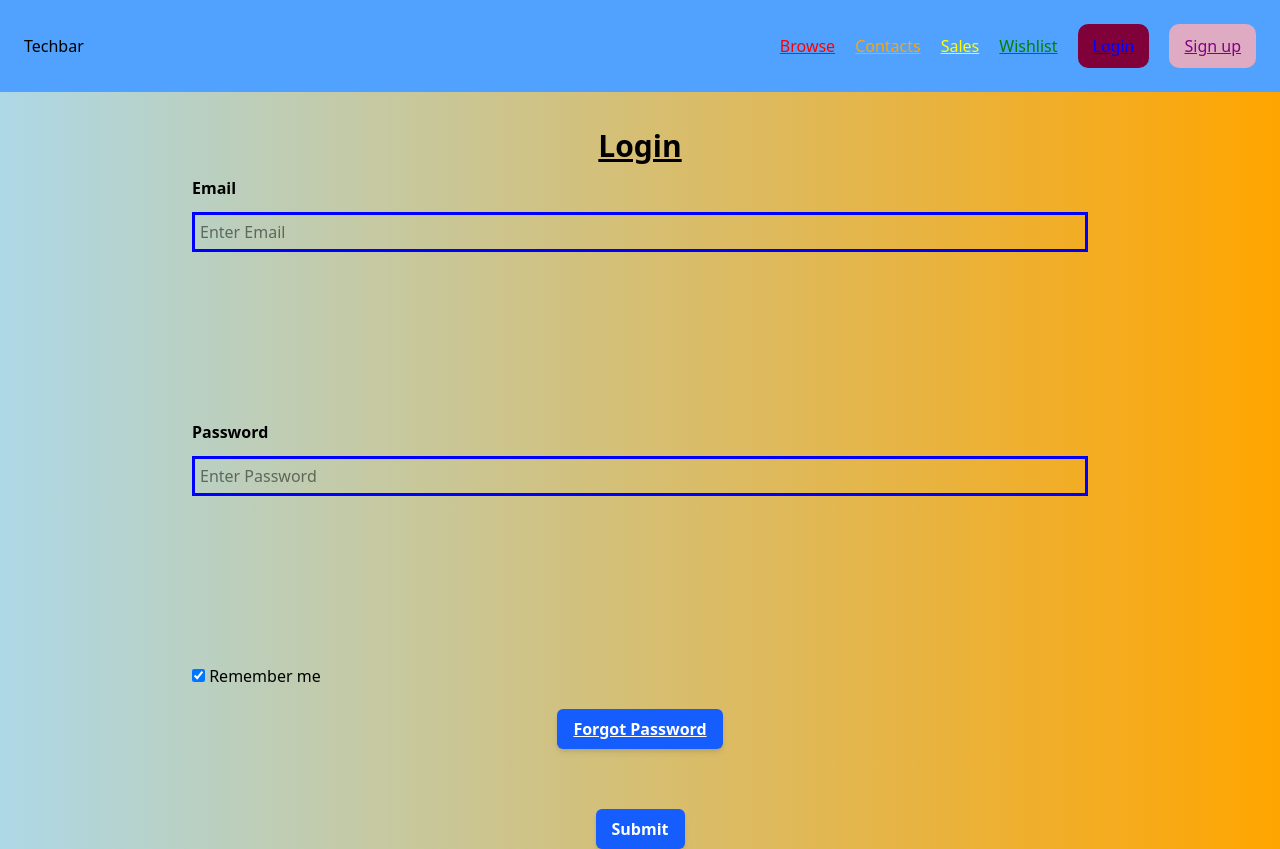
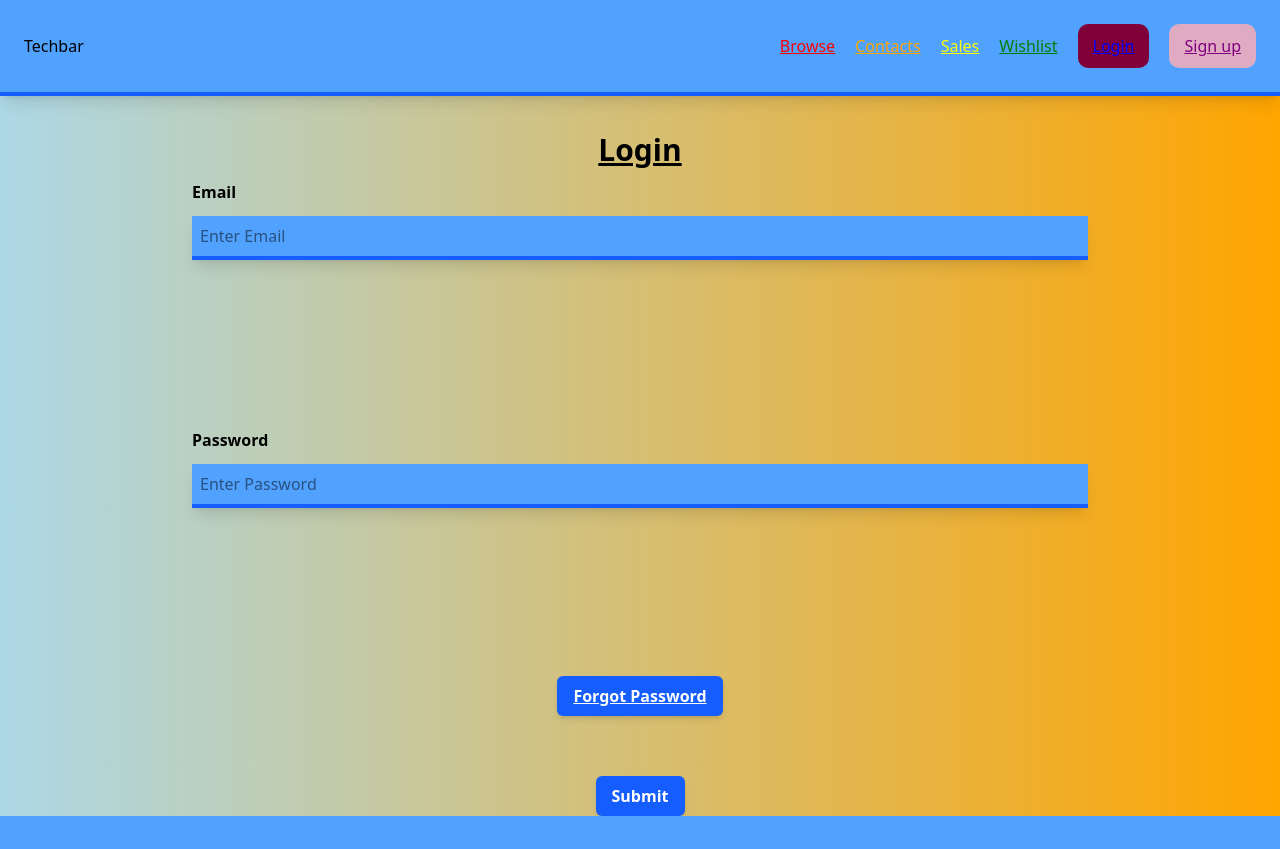
Before and after one commit to Jesiahm67/jesiah_tech_trek, a Flask app: page /login in a window 1280 px wide. After the commit the page ends 816 px from the top, so only its background shows below. Run offline with Flask 3, Linux system fonts and the light colour scheme.

Commit message:
added extra styles

```diff
--- a/main.py
+++ b/main.py
@@ -1,4 +1,4 @@
-from flask import Flask, render_template, request,flash, redirect
+from flask import Flask, render_template, request, flash, redirect
 
 import pymysql
 
--- a/templates/browse.html.jinja
+++ b/templates/browse.html.jinja
@@ -16,13 +16,13 @@
       Browse Page
     </h1>
     <br>
-<main class="grid grid-cols-3 gap-3 max-w-4xl mx-auto p-6 mb-5">
+<main class="grid grid-cols-3 gap-5 max-w-4xl mx-auto p-6 mb-5 bg-blue-400 rounded-lg shadow-lg border-4 border-blue-600">
 {# Use to make for loops in html.jinja #}
     {% for x in products %}
     {# use grid to be rigid layout #}
-    <a href="/product/{{ x['ID']}}" class="grid gap-2 border p-4 rounded-lg bg-lime-100">
+    <a href="/product/{{ x['ID']}}" class="grid gap-2 border p-4 rounded-lg bg-lime-100 shadow-md hover:shadow-lg transition-shadow duration-300">
     {# Set height of image, and use mx-auto to center #}
-    <img class="h-25 mx-auto" src=" {{ x['Image'] }} " >
+    <img class="h-25 mx-auto bg-orange-300 p-2 rounded-lg shadow-md " src=" {{ x['Image'] }} " >
     <div class="text-center font-bold text-sm">{{ x["Name"] }} </div>
     {# <div class="text-center font-bold text-sm">{{ x["Name"] }} </div>  Shows the name of the product from your database#}
     <div class="text-center font-bold text-sm">${{x["Price"]}}</div>
--- a/templates/components/navbar.html.jinja
+++ b/templates/components/navbar.html.jinja
@@ -1,4 +1,4 @@
-<nav class="bg-blue-400 p-6 flex items-center justify-between">
+<nav class="bg-blue-400 p-6 flex items-center justify-between shadow-lg border-b-4 border-blue-600">
 <a href="/">Techbar</a>
 
 <div class="flex items-center gap-5">
@@ -18,6 +18,7 @@ background-color: rgb(128, 0, 58);
 color: white;
 text-decoration: none;
 border-radius: 10px;
+
 }
 .btn-link:hover {
 background-color: darkgreen;
--- a/templates/homepage.html.jinja
+++ b/templates/homepage.html.jinja
@@ -12,7 +12,7 @@
       My homepage
     </h1>
     <br>
-   <p style="text-align: center;" class="text-xl">Hello my name is Jesiah Minott and welcome to Jesiah's Tech Trek. This is the place where you get PC parts, get service to fix your parts and you can win free prizes at affordible prices</p>
+   <p style="text-align: center;" class="text-xl">Hello my name is Jesiah Minott and welcome to Jesiah's Tech Trek. This is the place where you get PC parts at affordible prices, get service to fix your parts and you can win free prizes </p>
    <br>
    <br>
    <p style="text-align: center" class="text-xl">Below we have our products on sale and you can find all products we give on the navbar above</p>
--- a/templates/login.html.jinja
+++ b/templates/login.html.jinja
@@ -4,6 +4,8 @@
     <meta charset="UTF-8" />
     <meta name="viewport" content="width=device-width, initial-scale=1.0" />
     <script src="https://cdn.jsdelivr.net/npm/@tailwindcss/browser@4"></script>
+    <link rel="shortcut icon" href="J.M Logo.jpg" type="image/x-icon">
+
   </head>
   <body style="background-image: linear-gradient(to right, lightblue, orange);">
     {% include "components/navbar.html.jinja"%}
@@ -13,18 +15,14 @@
       <p style="text-align: center" class="text-3xl font-bold underline">Login</p>
 
       <label for="email"><b>Email</b></label>
-      <input type="text" placeholder="Enter Email" name="email" style="border:3px solid blue; padding: 5px">
+      <input type="text" placeholder="Enter Email" name="email" class="bg-blue-400 p-2 flex items-center justify-between shadow-lg border-b-4 border-blue-600">
 <br><br><br><br><br><br>
 
 
       <label for="psw"><b>Password</b></label>
-      <input type="password" placeholder="Enter Password" name="psw" style="border:3px solid blue; padding: 5px">
+      <input type="password" placeholder="Enter Password" name="psw" class="bg-blue-400 p-2 flex items-center justify-between shadow-lg border-b-4 border-blue-600">
 <br><br><br><br><br><br>
 
-
-      <label>
-        <input type="checkbox" checked="checked" name="remember" style="margin-bottom:15px"> Remember me
-      </label>
 
   <div style="text-align: center;" >
   <button class="bg-blue-600 hover:bg-blue-700 text-white font-semibold py-2 px-4 rounded-md shadow-md transition duration-150 ease-in-out justify-center text-center">
```
Also changed, not shown: templates/product.html.jinja (+5 -3 lines), templates/register.html.jinja (+5 -5 lines), 1 other file.
